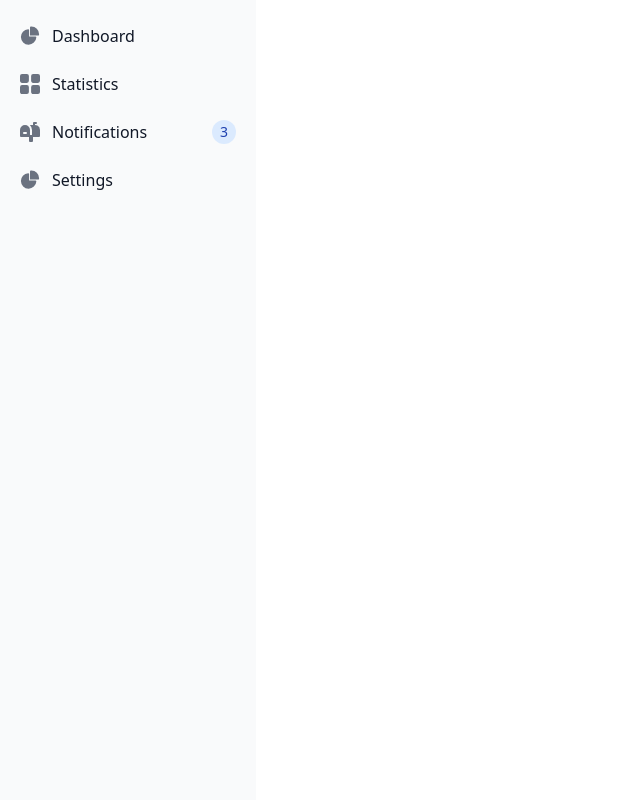
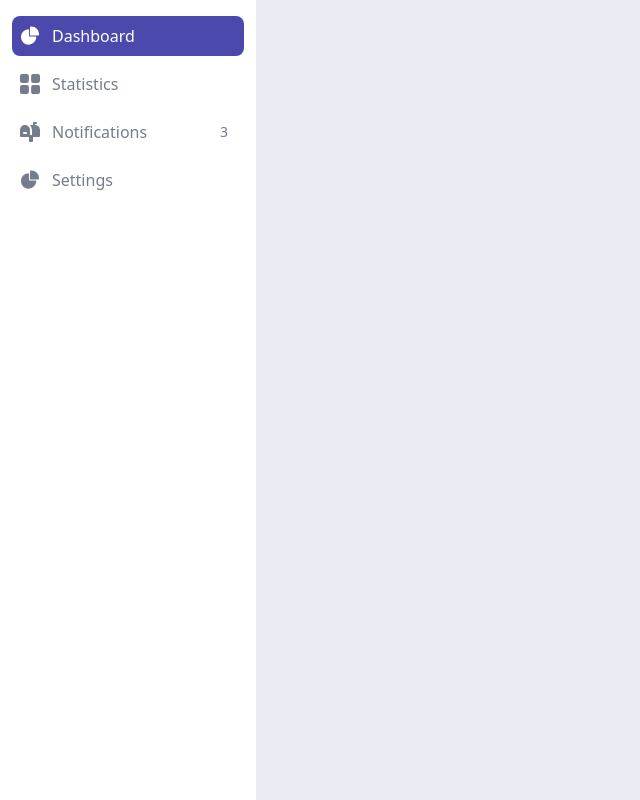
Before and after one commit to milardich/carwash-monitor, a Vue app: page / in a window 1280 px wide. Shown: the whole page, without its empty margins (0-640 px from the left). Built offline with nearby package versions, Linux system fonts and the light colour scheme.

Commit message:
added color palette

```diff
--- a/src/assets/main.css
+++ b/src/assets/main.css
@@ -41,3 +41,68 @@ a,
 .h-percent-90 {
   height: 90%;
 }
+
+:root {
+  --violet-dark: #4B49AC;
+  --violet-light: #7978E9;
+  --blue-light: #7DA0FA;
+  --red-light: #F3797E;
+  --white-dark: #eaecf3;
+  --white-light: #FFFFFF;
+  --gray-light: #757C8B;
+  --gray-dark: #232323;
+  --green-light: #74A67E;
+  --yellow-warning: #F7CC7F;
+}
+
+body {
+  background-color: var(--white-dark);
+}
+
+.text-gray-dark {
+  color: var(--gray-dark);
+}
+
+.text-gray-light {
+  color: var(--gray-light)
+}
+
+.text-white-light {
+  color: var(--white-light);
+}
+
+.bg-violet-dark {
+  background-color: var(--violet-dark);
+}
+
+.bg-white-dark {
+  background-color: var(--white-dark);
+}
+
+.bg-white-light {
+  background-color: var(--white-light);
+}
+
+.side-menu {
+  background-color: var(--white-light);
+}
+
+.side-menu-item {
+  background-color: var(--white-light);
+  color: var(--gray-light);
+}
+
+.side-menu-item:hover {
+  background-color: var(--white-dark);
+  color: var(--gray-dark);
+}
+
+.side-menu-item:active {
+  background-color: var(--gray-light);
+  color: var(--gray-dark);
+}
+
+.side-menu-item-selected {
+  background-color: var(--violet-dark);
+  color: var(--white-light);
+}
--- a/src/components/SideMenu.vue
+++ b/src/components/SideMenu.vue
@@ -4,12 +4,12 @@
     <aside id="default-sidebar"
         class="fixed top-0 left-0 z-40 w-64 h-screen transition-transform -translate-x-full sm:translate-x-0"
         aria-label="Sidebar">
-        <div class="h-full px-3 py-4 overflow-y-auto bg-gray-50 dark:bg-gray-800">
+        <div class="h-full px-3 py-4 overflow-y-auto text-gray-light side-menu">
             <ul class="space-y-2 font-medium">
                 <li>
                     <RouterLink to="/dashboard">
                         <a href="#"
-                            class="flex items-center p-2 text-gray-900 rounded-lg dark:text-white hover:bg-gray-100 dark:hover:bg-gray-700 group">
+                            class="side-menu-item side-menu-item-selected flex items-center p-2 rounded-lg group">
                             <svg class="w-5 h-5 text-gray-500 transition duration-75 dark:text-gray-400 group-hover:text-gray-900 dark:group-hover:text-white"
                                 aria-hidden="true" xmlns="http://www.w3.org/2000/svg" fill="currentColor"
                                 viewBox="0 0 22 21">
@@ -25,7 +25,7 @@
                 <li>
                     <RouterLink to="/statistics">
                         <a href="#"
-                            class="flex items-center p-2 text-gray-900 rounded-lg dark:text-white hover:bg-gray-100 dark:hover:bg-gray-700 group">
+                            class="side-menu-item flex items-center p-2 text-gray-900 rounded-lg dark:text-white hover:bg-gray-100 dark:hover:bg-gray-700 group">
                             <svg class="flex-shrink-0 w-5 h-5 text-gray-500 transition duration-75 dark:text-gray-400 group-hover:text-gray-900 dark:group-hover:text-white"
                                 aria-hidden="true" xmlns="http://www.w3.org/2000/svg" fill="currentColor"
                                 viewBox="0 0 18 18">
@@ -39,7 +39,7 @@
                 <li>
                     <RouterLink to="/notifications">
                         <a href="#"
-                            class="flex items-center p-2 text-gray-900 rounded-lg dark:text-white hover:bg-gray-100 dark:hover:bg-gray-700 group">
+                            class="side-menu-item flex items-center p-2 text-gray-900 rounded-lg dark:text-white hover:bg-gray-100 dark:hover:bg-gray-700 group">
                             <svg class="flex-shrink-0 w-5 h-5 text-gray-500 transition duration-75 dark:text-gray-400 group-hover:text-gray-900 dark:group-hover:text-white"
                                 aria-hidden="true" xmlns="http://www.w3.org/2000/svg" fill="currentColor"
                                 viewBox="0 0 20 20">
@@ -55,7 +55,7 @@
                 <li>
                     <RouterLink to="/settings">
                         <a href="#"
-                            class="flex items-center p-2 text-gray-900 rounded-lg dark:text-white hover:bg-gray-100 dark:hover:bg-gray-700 group">
+                            class="side-menu-item flex items-center p-2 text-gray-900 rounded-lg dark:text-white hover:bg-gray-100 dark:hover:bg-gray-700 group">
                             <svg class="w-5 h-5 text-gray-500 transition duration-75 dark:text-gray-400 group-hover:text-gray-900 dark:group-hover:text-white"
                                 aria-hidden="true" xmlns="http://www.w3.org/2000/svg" fill="currentColor"
                                 viewBox="0 0 22 21">
--- a/tailwind.config.js
+++ b/tailwind.config.js
@@ -6,6 +6,18 @@ export default {
   ],
   theme: {
     extend: {},
+    colors: {
+      violetDark: '#4B49AC',
+      violetLight: '#7978E9',
+      blueLight: '#7DA0FA',
+      redLight: '#F3797E',
+      whiteDark: '#d3d3d3',
+      whiteLight: '#FFFFFF',
+      grayLight: '#757C8B',
+      grayDark: '#232323',
+      greenLight: '#74A67E',
+      yellowWarning: '#F7CC7F',
+    }
   },
   plugins: [],
 }
```
